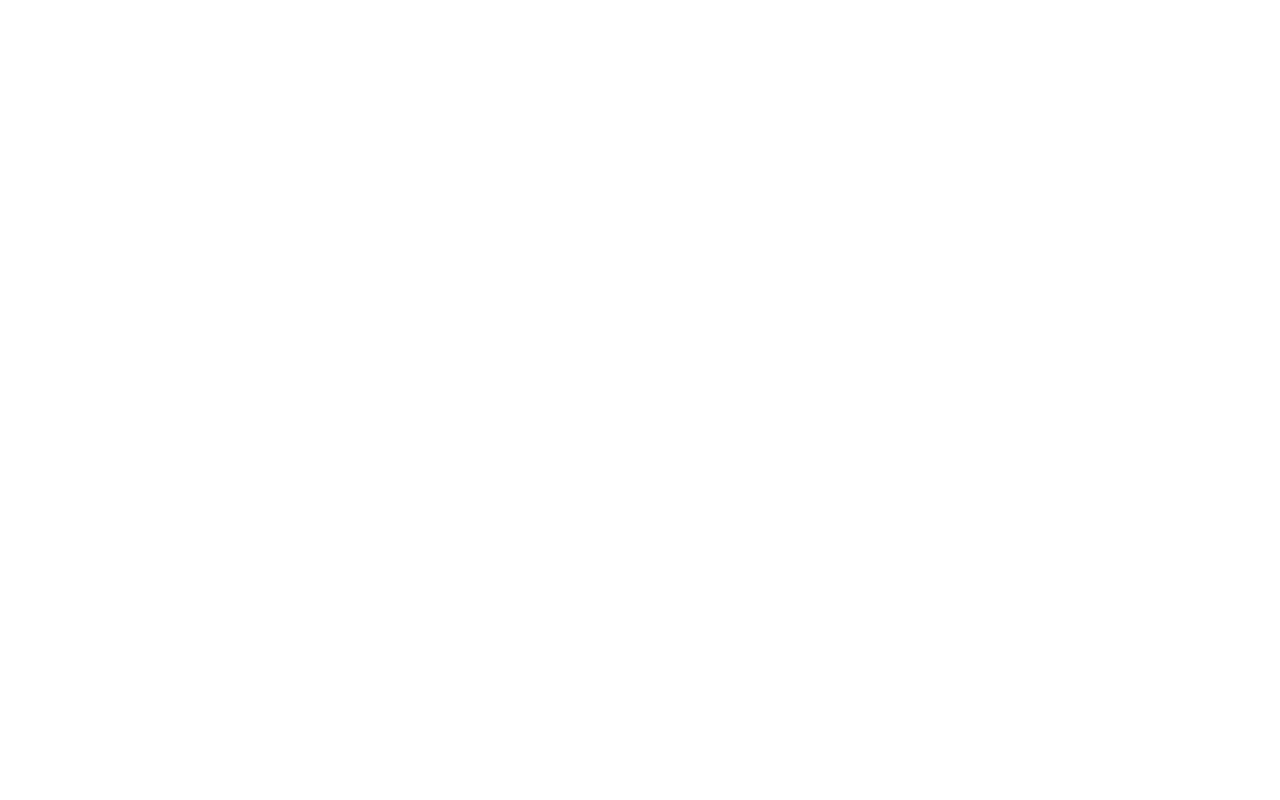
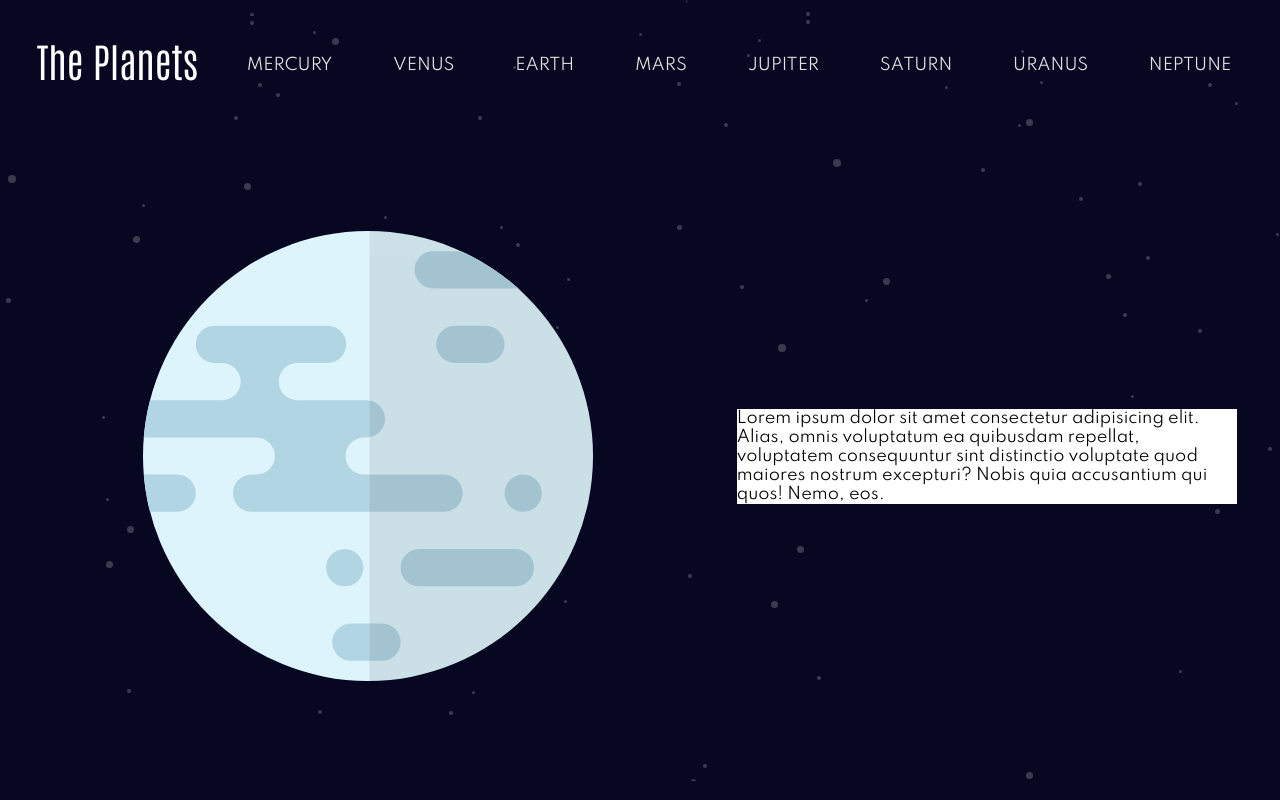
Before and after one commit to HamzahFayad/planet-facts, a plain HTML site: page index.html in a window 1280 px wide. Drawn offline with Linux system fonts and the light colour scheme.

Commit message:
first data loading//image + link names

```diff
--- a/index.html
+++ b/index.html
@@ -4,7 +4,36 @@
     <meta charset="UTF-8" />
     <meta http-equiv="X-UA-Compatible" content="IE=edge" />
     <meta name="viewport" content="width=device-width, initial-scale=1.0" />
-    <title>Document</title>
+    <link rel="stylesheet" href="./css/styles.css" />
+    <title>The Planets</title>
   </head>
-  <body></body>
+  <body>
+    <main class="mainPage">
+      <nav id="nav">
+        <ul>
+          <h1>The Planets</h1>
+          <li id="Mercury"></li>
+          <li id="Venus"></li>
+          <li id="Earth"></li>
+          <li id="Mars"></li>
+          <li id="Jupiter"></li>
+          <li id="Saturn"></li>
+          <li id="Uranus"></li>
+          <li id="Neptun"></li>
+        </ul>
+      </nav>
+      <div id="content">
+        <div id="image"></div>
+        <div id="text">
+          <p style="background-color: #fff">
+            Lorem ipsum dolor sit amet consectetur adipisicing elit. Alias,
+            omnis voluptatum ea quibusdam repellat, voluptatem consequuntur sint
+            distinctio voluptate quod maiores nostrum excepturi? Nobis quia
+            accusantium qui quos! Nemo, eos.
+          </p>
+        </div>
+      </div>
+    </main>
+    <script src="index.js"></script>
+  </body>
 </html>
--- /dev/null
+++ b/index.js
@@ -0,0 +1,277 @@
+{
+  ("use strict");
+
+  function el(id) {
+    return document.getElementById(id);
+  }
+
+  let data = [
+    {
+      name: "Mercury",
+      overview: {
+        content:
+          "Mercury is the smallest planet in the Solar System and the closest to the Sun. Its orbit around the Sun takes 87.97 Earth days, the shortest of all the Sun's planets. Mercury is one of four terrestrial planets in the Solar System, and is a rocky body like Earth.",
+        source: "https://en.wikipedia.org/wiki/Mercury_(planet)",
+        alt: "A pale blue circle with blue blobs on it",
+      },
+      structure: {
+        content:
+          "Mercury appears to have a solid silicate crust and mantle overlying a solid, iron sulfide outer core layer, a deeper liquid core layer, and a solid inner core. The planet's density is the second highest in the Solar System at 5.427 g/cm3 , only slightly less than Earth's density.",
+        source:
+          "https://en.wikipedia.org/wiki/Mercury_(planet)#Internal_structure",
+        alt: "A pale blue circle with a slice taken out to reveal the inside of a molten core planet",
+      },
+      geology: {
+        content:
+          "Mercury's surface is similar in appearance to that of the Moon, showing extensive mare-like plains and heavy cratering, indicating that it has been geologically inactive for billions of years. It is more heterogeneous than either Mars's or the Moon’s.",
+        source:
+          "https://en.wikipedia.org/wiki/Mercury_(planet)#Surface_geology",
+        alt: "A realistic look at Mercury, looks like the moon",
+      },
+      rotation: "58.6 Days",
+      revolution: "87.97 Days",
+      radius: "2,439.7 KM",
+      temperature: "430°c",
+      images: {
+        planet: "./assets/planet-mercury.svg",
+        internal: "./assets/planet-mercury-internal.svg",
+        geology: "./assets/geology-mercury.png",
+      },
+    },
+    {
+      name: "Venus",
+      overview: {
+        content:
+          "Venus is the second planet from the Sun. It is named after the Roman goddess of love and beauty. As the brightest natural object in Earth's night sky after the Moon, Venus can cast shadows and can be, on rare occasions, visible to the naked eye in broad daylight.",
+        source: "https://en.wikipedia.org/wiki/Venus",
+        alt: "A cream orange colored planet with swirls of darker oranges",
+      },
+      structure: {
+        content:
+          "The similarity in size and density between Venus and Earth suggests they share a similar internal structure: a core, mantle, and crust. Like that of Earth, Venusian core is most likely at least partially liquid because the two planets have been cooling at about the same rate.",
+        source: "https://en.wikipedia.org/wiki/Venus#Internal_structure",
+        alt: "A dipiction of the inside structure of Venus, a large mantle and a yellow core",
+      },
+      geology: {
+        content:
+          "Much of the Venusian surface appears to have been shaped by volcanic activity. Venus has several times as many volcanoes as Earth, and it has 167 large volcanoes that are over 100 km (60 mi) across. The only volcanic complex of this size on Earth is the Big Island of Hawaii.",
+        source: "https://en.wikipedia.org/wiki/Venus#Surface_geology",
+        alt: "A mountainous yellow terrain with a dark sky behind it",
+      },
+      rotation: "243 Days",
+      revolution: "224.7 Days",
+      radius: "6,051.8 KM",
+      temperature: "471°c",
+      images: {
+        planet: "./assets/planet-venus.svg",
+        internal: "./assets/planet-venus-internal.svg",
+        geology: "./assets/geology-venus.png",
+      },
+    },
+    {
+      name: "Earth",
+      overview: {
+        content:
+          "Third planet from the Sun and the only known planet to harbor life. About 29.2% of Earth's surface is land with remaining 70.8% is covered with water. Earth's distance from the Sun, physical properties and geological history have allowed life to evolve and thrive.",
+        source: "https://en.wikipedia.org/wiki/Earth",
+        alt: "A dipiction of the outside structure of Earth, blue swirls with white",
+      },
+      structure: {
+        content:
+          "Earth's interior, like that of the other terrestrial planets, is divided into layers by their chemical or physical (rheological) properties. The outer layer is a chemically distinct silicate solid crust, which is underlain by a highly viscous solid mantle.",
+        source: "https://en.wikipedia.org/wiki/Earth#Internal_structure",
+        alt: "A dipiction of the inside structure of Earth, layers of crusts mantles and a core",
+      },
+      geology: {
+        content:
+          "The total surface area of Earth is about 510 million km2. The continental crust consists of lower density material such as the igneous rocks granite and andesite. Less common is basalt, a denser volcanic rock that is the primary constituent of the ocean floors.",
+        source: "https://en.wikipedia.org/wiki/Earth#Surface",
+        alt: "The surface of earth, photo taken from space. A beautiful blue planet",
+      },
+      rotation: "0.99 Days",
+      revolution: "365.26 Days",
+      radius: "6,371 KM",
+      temperature: "16°c",
+      images: {
+        planet: "./assets/planet-earth.svg",
+        internal: "./assets/planet-earth-internal.svg",
+        geology: "./assets/geology-earth.png",
+      },
+    },
+    {
+      name: "Mars",
+      overview: {
+        content:
+          'Mars is the fourth planet from the Sun and the second-smallest planet in the Solar System, being larger than only Mercury. In English, Mars carries the name of the Roman god of war and is often referred to as the "Red Planet".',
+        source: "https://en.wikipedia.org/wiki/Mars",
+        alt: "A dipiction of the inside structure of Mars, red swirls",
+      },
+      structure: {
+        content:
+          "Like Earth, Mars has differentiated into a dense metallic core overlaid by less dense materials. Scientists initially determined that the core is at least partially liquid. Current models of its interior imply a core consisting primarily of iron and nickel with about 16–17% sulfur.",
+        source: "https://en.wikipedia.org/wiki/Mars#Internal_structure",
+        alt: "A dipiction of the inside structure of Mars, hot molten core and red crusts",
+      },
+      geology: {
+        content:
+          "Mars is a terrestrial planet whose surface consists of minerals containing silicon and oxygen, metals, and other elements that typically make up rock. The surface is primarily composed of tholeiitic basalt, although parts are more silica-rich than typical basalt.",
+        source: "https://en.wikipedia.org/wiki/Mars#Surface_geology",
+        alt: "An image taken by a Mars rover, red dirt and cloudy skies",
+      },
+      rotation: "1.03 Days",
+      revolution: "1.88 Years",
+      radius: "3,389.5 KM",
+      temperature: "-28°c",
+      images: {
+        planet: "./assets/planet-mars.svg",
+        internal: "./assets/planet-mars-internal.svg",
+        geology: "./assets/geology-mars.png",
+      },
+    },
+    {
+      name: "Jupiter",
+      overview: {
+        content:
+          "Jupiter is the fifth planet from the Sun and the largest in the Solar System. It is a gas giant with a mass two and a half times that of all the other planets in the Solar System combined, but less than one-thousandth the mass of the Sun.",
+        source: "https://en.wikipedia.org/wiki/Jupiter",
+        alt: "A dipiction of the outside structure of Jupiter, red and orange swirls",
+      },
+      structure: {
+        content:
+          "When the Juno arrived in 2016, it found that Jupiter has a very diffuse core that mixes into its mantle. A possible cause is an impact from a planet of about ten Earth masses a few million years after Jupiter's formation, which would have disrupted an originally solid Jovian core.",
+        source: "https://en.wikipedia.org/wiki/Jupiter#Internal_structure",
+        alt: "A dipiction of the inside structure of Jupiter, red swirls and layered core",
+      },
+      geology: {
+        content:
+          "The best known feature of Jupiter is the Great Red Spot, a persistent anticyclonic storm located 22° south of the equator. It is known to have existed since at least 1831, and possibly since 1665.",
+        source:
+          "https://en.wikipedia.org/wiki/Jupiter#Great_Red_Spot_and_other_vortices",
+        alt: "The utside structure of Jupiter, gasous clouds of pale orange and red",
+      },
+      rotation: "9.93 Hours",
+      revolution: "11.86 Years",
+      radius: "69,911 KM",
+      temperature: "-108°c",
+      images: {
+        planet: "./assets/planet-jupiter.svg",
+        internal: "./assets/planet-jupiter-internal.svg",
+        geology: "./assets/geology-jupiter.png",
+      },
+    },
+    {
+      name: "Saturn",
+      overview: {
+        content:
+          "Saturn is the sixth planet from the Sun and the second-largest in the Solar System, after Jupiter. It is a gas giant with an average radius of about nine and a half times that of Earth. It only has one-eighth the average density of Earth.",
+        source: "https://en.wikipedia.org/wiki/Saturn",
+        alt: "A dipiction of the outside structure of Saturn, orange swirls",
+      },
+      structure: {
+        content:
+          "Despite consisting mostly of hydrogen and helium, most of Saturn's mass is not in the gas phase, because hydrogen becomes a non-ideal liquid when the density is above 0.01 g/cm3, which is reached at a radius containing 99.9% of Saturn's mass.",
+        source: "https://en.wikipedia.org/wiki/Saturn#Internal_structure",
+        alt: "A dipiction of the inside structure of Saturn, orange",
+      },
+      geology: {
+        content:
+          "The outer atmosphere of Saturn contains 96.3% molecular hydrogen and 3.25% helium by volume. The planet's most famous feature is its prominent ring system, which is composed mostly of ice particles with a smaller amount of rocky debris and dust.",
+        source: "https://en.wikipedia.org/wiki/Saturn#Atmosphere",
+        alt: "Saturns Rings, a photo taken through a telescope",
+      },
+      rotation: "10.8 Hours",
+      revolution: "29.46 Years",
+      radius: "58,232 KM",
+      temperature: "-138°c",
+      images: {
+        planet: "./assets/planet-saturn.svg",
+        internal: "./assets/planet-saturn-internal.svg",
+        geology: "./assets/geology-saturn.png",
+      },
+    },
+    {
+      name: "Uranus",
+      overview: {
+        content:
+          "Uranus is the seventh planet from the Sun. Its name is a reference to the Greek god of the sky, Uranus according to Greek mythology, was the great-grandfather of Ares. It has the third-largest planetary radius and fourth-largest planetary mass in the Solar System.",
+        source: "https://en.wikipedia.org/wiki/Uranus",
+        alt: "A dipiction of the outside structure of Uranus, blue swirls",
+      },
+      structure: {
+        content:
+          "The standard model of Uranus's structure is that it consists of three layers: a rocky (silicate/iron–nickel) core in the centre, an icy mantle in the middle and an outer gaseous hydrogen/helium envelope. The core is relatively small, with a mass of only 0.55 Earth masses.",
+        source: "https://en.wikipedia.org/wiki/Uranus#Internal_structure",
+        alt: "A dipiction of the inside structure of Uranus, blue swirls",
+      },
+      geology: {
+        content:
+          "The composition of Uranus's atmosphere is different from its bulk, consisting mainly of molecular hydrogen and helium. The helium molar fraction, i.e. the number of helium atoms per molecule of gas, is 0.15±0.03 in the upper troposphere.",
+        source: "https://en.wikipedia.org/wiki/Uranus#Atmosphere",
+        alt: "A gasous planet, photo taken with a telescope",
+      },
+      rotation: "17.2 Hours",
+      revolution: "84 Years",
+      radius: "25,362 KM",
+      temperature: "-195°c",
+      images: {
+        planet: "./assets/planet-uranus.svg",
+        internal: "./assets/planet-uranus-internal.svg",
+        geology: "./assets/geology-uranus.png",
+      },
+    },
+    {
+      name: "Neptune",
+      overview: {
+        content:
+          "Neptune is the eighth and farthest-known Solar planet from the Sun. In the Solar System, it is the fourth-largest planet by diameter, the third-most-massive planet, and the densest giant planet. It is 17 times the mass of Earth, more massive than its near-twin Uranus.",
+        source: "https://en.wikipedia.org/wiki/Neptune",
+        alt: "A dipiction of the outside structure of Neptune, blue swirls",
+      },
+      structure: {
+        content:
+          "Neptune's internal structure resembles that of Uranus. Its atmosphere forms about 5% to 10% of its mass and extends perhaps 10% to 20% of the way towards the core. Increasing concentrations of methane, ammonia and water are found in the lower regions.",
+        source: "https://en.wikipedia.org/wiki/Neptune#Internal_structure",
+        alt: "A dipiction of the inside structure of Neptune",
+      },
+      geology: {
+        content:
+          "Neptune's atmosphere is 80% hydrogen and 19% helium. A trace amount of methane is also present. Prominent absorption bands of methane exist at wavelengths above 600 nm, in the red and infrared portion of the spectrum.",
+        source: "https://en.wikipedia.org/wiki/Neptune#Atmosphere",
+        alt: "A gasous planet, photo taken with a telescope",
+      },
+      rotation: "16.08 Hours",
+      revolution: "164.79 Years",
+      radius: "24,622 KM",
+      temperature: "-201°c",
+      images: {
+        planet: "./assets/planet-neptune.svg",
+        internal: "./assets/planet-neptune-internal.svg",
+        geology: "./assets/geology-neptune.png",
+      },
+    },
+  ];
+
+  //el("name").innerHTML = data[0].name;
+  let links = document.getElementsByTagName("li");
+  let image = el("image");
+
+  image.style.backgroundImage = "url(" + data[0].images.planet + ")";
+  image.style.backgroundRepeat = "no-repeat";
+  image.style.backgroundPosition = "center";
+  image.style.backgroundSize = "450px 450px";
+
+  for (let l = 0; l < links.length; l++) {
+    let linkName = data[l].name;
+    links[l].innerHTML = linkName;
+  }
+  for (let l = 0; l < links.length; l++) {
+    //links[l].classList.remove("xd");
+    links[l].addEventListener("click", (e) => {
+      //e.target.classList.add("xd");
+      image.style.backgroundImage = "url(" + data[l].images.planet + ")";
+      image.style.backgroundRepeat = "no-repeat";
+      image.style.backgroundPosition = "center";
+      image.style.backgroundSize = "450px 450px";
+    });
+  }
+}
--- /dev/null
+++ b/scss/styles.scss
@@ -0,0 +1,60 @@
+@import url("https://fonts.googleapis.com/css2?family=Antonio:wght@300&display=swap");
+@import url("https://fonts.googleapis.com/css2?family=Spartan&display=swap");
+
+body,
+html {
+  margin: 0;
+  padding: 0;
+  font-family: "Spartan";
+  box-sizing: border-box;
+  background-color: hsl(240, 67%, 8%);
+  background-image: url("../assets/background-stars.svg"); //starry background
+  background-position: center;
+  background-repeat: repeat;
+}
+
+nav > ul {
+  //background: red;
+  padding: 0;
+  width: 100%;
+  display: flex;
+  justify-content: space-evenly;
+  li {
+    text-decoration: none;
+    list-style: none;
+    float: right;
+    line-height: 99px;
+    color: rgb(228, 228, 228);
+    text-transform: uppercase;
+    cursor: pointer;
+    position: relative;
+    padding: 0 12px;
+    &:hover {
+      color: #fff;
+      background: red;
+    }
+  }
+  h1 {
+    line-height: 22px;
+    font-family: "Antonio";
+    font-weight: 500;
+    font-size: 40px;
+    color: #fff;
+  }
+}
+
+#content {
+  display: flex;
+  flex-flow: row nowrap;
+  justify-content: space-evenly;
+  #image {
+    width: 650px;
+    height: 650px;
+    border-radius: 50%;
+    align-self: center;
+  }
+  #text {
+    max-width: 500px;
+    align-self: center;
+  }
+}
```
Also changed, not shown: css/styles.css (added), 1 other file.
